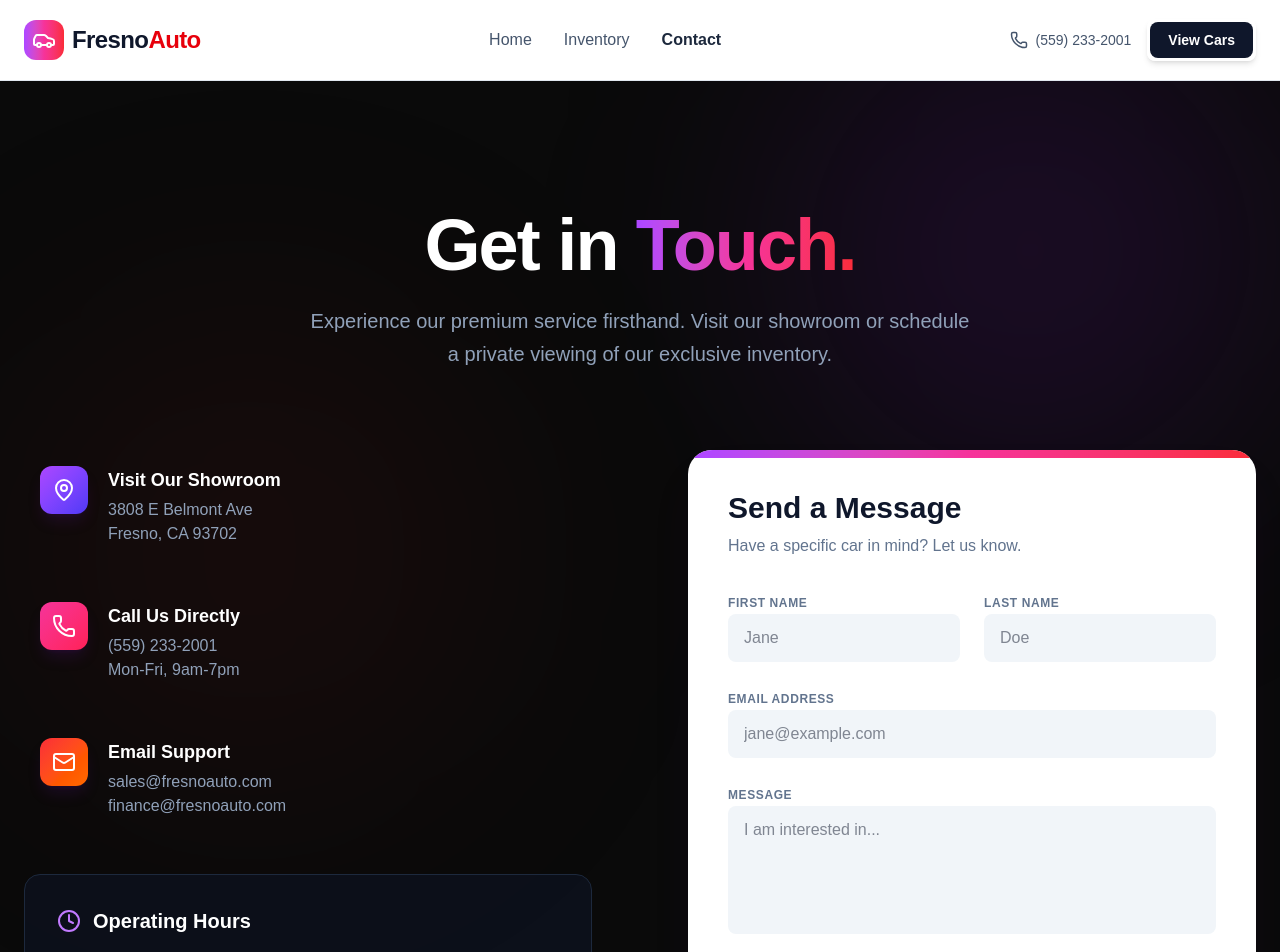
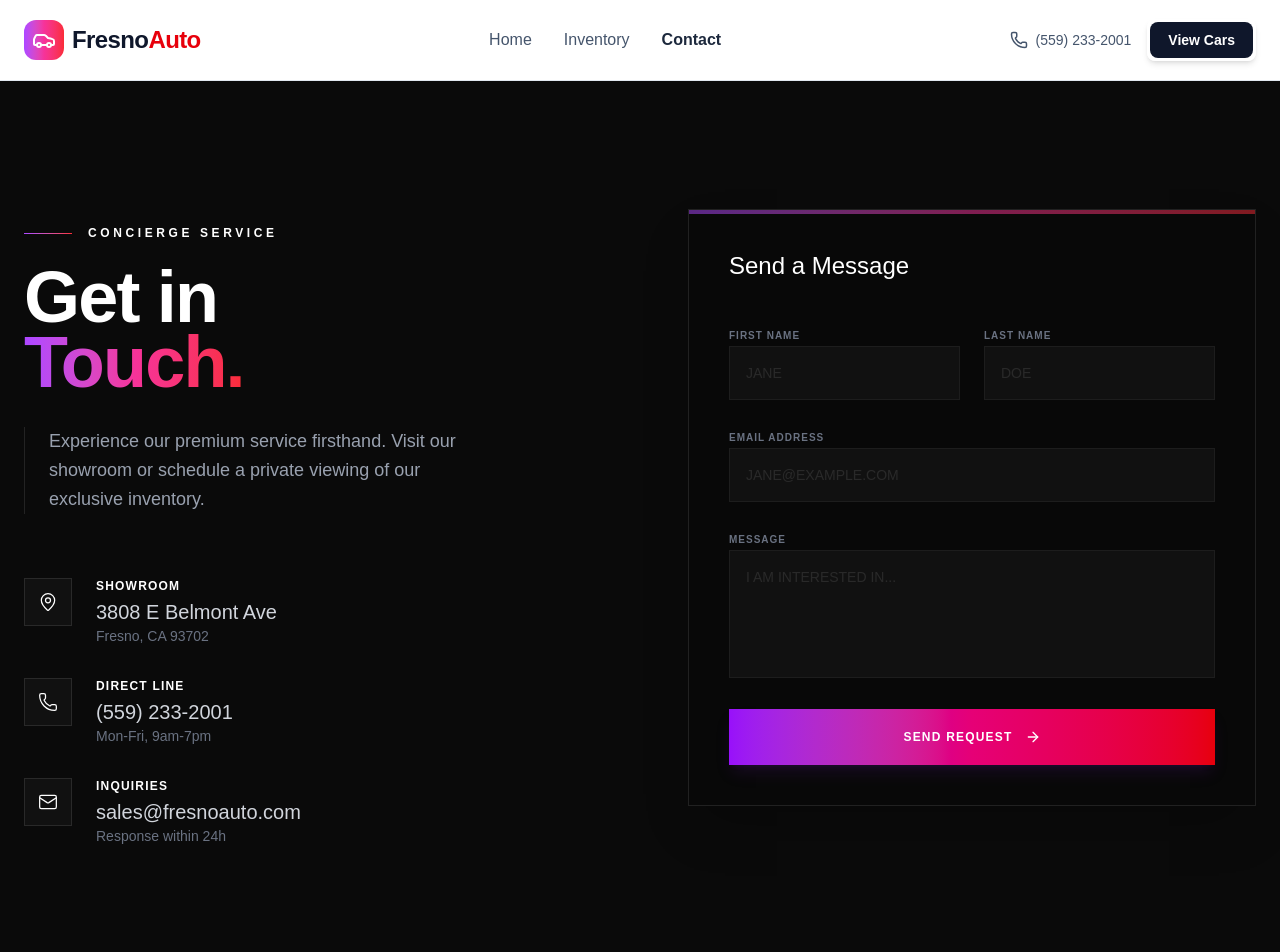
Before and after one commit to ProgramMoh/FresnoAS, a Next.js app: page /contact in a window 1280 px wide. Shown: the top 952 px of the page. Built offline with nearby package versions, Linux system fonts and the light colour scheme.

Commit message:
Ideal Design Update

```diff
--- a/src/app/contact/page.tsx
+++ b/src/app/contact/page.tsx
@@ -2,140 +2,142 @@
 
 import { motion } from "framer-motion";
 import Navbar from "@/components/Navbar";
-import { MapPin, Phone, Mail, Clock, Send } from "lucide-react";
+import { MapPin, Phone, Mail, ArrowRight } from "lucide-react";
 
 export default function ContactPage() {
   return (
-    <div className="bg-luxury-black min-h-screen text-white selection:bg-purple-800/30">
+    <div className="bg-luxury-black min-h-screen text-white selection:bg-purple-500/30 overflow-x-hidden relative">
       <Navbar />
-
-      {/* Background Elements */}
-      <div className="fixed inset-0 z-0 pointer-events-none">
-        <div className="absolute top-0 right-0 w-[500px] h-[500px] bg-purple-900/20 blur-[120px] rounded-full" />
-        <div className="absolute bottom-0 left-0 w-[500px] h-[500px] bg-red-900/10 blur-[120px] rounded-full" />
-      </div>
-
       <div className="relative z-10 max-w-7xl mx-auto px-6 py-24 lg:py-32">
 
-        {/* Header */}
-        <motion.div
-            initial={{ opacity: 0, y: 20 }}
-            animate={{ opacity: 1, y: 0 }}
-            transition={{ duration: 0.6 }}
-            className="text-center mb-20"
-        >
-            <h1 className="text-5xl md:text-7xl font-bold mb-6 tracking-tight">
-              Get in <span className="text-transparent bg-clip-text bg-gradient-to-r from-purple-500 via-pink-500 to-red-500">Touch.</span>
-            </h1>
-            <p className="text-slate-400 text-lg md:text-xl max-w-2xl mx-auto font-light leading-relaxed">
-              Experience our premium service firsthand. Visit our showroom or schedule a private viewing of our exclusive inventory.
-            </p>
-        </motion.div>
+        <div className="grid grid-cols-1 lg:grid-cols-2 gap-16 lg:gap-24 items-start">
 
-        <div className="grid grid-cols-1 lg:grid-cols-2 gap-12 lg:gap-24 items-start">
-
-          {/* Left: Contact Info */}
+          {/* --- LEFT COLUMN: INFO --- */}
           <motion.div
             initial={{ opacity: 0, x: -30 }}
             animate={{ opacity: 1, x: 0 }}
-            transition={{ duration: 0.6, delay: 0.2 }}
-            className="space-y-10"
+            transition={{ duration: 0.8, ease: "easeOut" }}
+            className="space-y-12 pt-4"
           >
-            {/* Info Cards */}
-            <div className="space-y-6">
+            <div>
+                {/* Crisp Accent Line */}
+                <div className="flex items-center gap-4 mb-6">
+                    <div className="h-px w-12 bg-gradient-to-r from-purple-500 to-red-500"></div>
+                    <span className="text-luxury-silver uppercase tracking-[0.3em] text-xs font-bold">
+                        Concierge Service
+                    </span>
+                </div>
+
+                <h1 className="text-6xl md:text-7xl font-bold mb-6 tracking-tight leading-[0.9] text-white">
+                  Get in <br />
+                  <span className="text-transparent bg-clip-text bg-gradient-to-r from-purple-500 via-pink-500 to-red-500">Touch.</span>
+                </h1>
+
+                <p className="text-gray-400 text-lg font-light leading-relaxed max-w-md mt-8 border-l border-white/10 pl-6">
+                  Experience our premium service firsthand. Visit our showroom or schedule a private viewing of our exclusive inventory.
+                </p>
+            </div>
+
+            {/* Clean, Aligned Contact Info with Icons */}
+            <div className="space-y-8 pt-4">
                 {[
                     {
                         icon: MapPin,
-                        title: "Visit Our Showroom",
-                        details: ["3808 E Belmont Ave", "Fresno, CA 93702"],
-                        color: "from-purple-500 to-indigo-600"
+                        title: "Showroom",
+                        line1: "3808 E Belmont Ave",
+                        line2: "Fresno, CA 93702"
                     },
                     {
                         icon: Phone,
-                        title: "Call Us Directly",
-                        details: ["(559) 233-2001", "Mon-Fri, 9am-7pm"],
-                        color: "from-pink-500 to-rose-500"
+                        title: "Direct Line",
+                        line1: "(559) 233-2001",
+                        line2: "Mon-Fri, 9am-7pm"
                     },
                     {
                         icon: Mail,
-                        title: "Email Support",
-                        details: ["sales@fresnoauto.com", "finance@fresnoauto.com"],
-                        color: "from-red-500 to-orange-500"
+                        title: "Inquiries",
+                        line1: "sales@fresnoauto.com",
+                        line2: "Response within 24h"
                     }
                 ].map((item, i) => (
-                    <div key={i} className="flex items-start gap-5 group p-4 rounded-2xl hover:bg-slate-900/50 transition-colors duration-300">
-                        <div className={`p-3 rounded-xl bg-gradient-to-br ${item.color} shadow-lg shadow-purple-900/20 group-hover:scale-110 transition-transform duration-300`}>
-                            <item.icon size={24} className="text-white" />
+                    <div key={i} className="flex items-start gap-6 group cursor-default">
+                        {/* Architectural Icon Box */}
+                        <div className="w-12 h-12 flex items-center justify-center bg-[#111] border border-white/10 group-hover:border-purple-500/50 group-hover:text-purple-400 transition-all duration-300">
+                            <item.icon size={20} strokeWidth={1.5} />
                         </div>
+
                         <div>
-                            <h3 className="font-bold text-lg text-white mb-1 group-hover:text-purple-400 transition-colors">{item.title}</h3>
-                            {item.details.map((line, idx) => (
-                                <p key={idx} className="text-slate-400 font-light">{line}</p>
-                            ))}
+                            <h3 className="text-xs font-bold uppercase tracking-widest text-white mb-2 flex items-center gap-2">
+                                {item.title}
+                            </h3>
+                            <p className="text-gray-300 font-light text-xl leading-none mb-1">{item.line1}</p>
+                            <p className="text-gray-500 text-sm">{item.line2}</p>
                         </div>
                     </div>
                 ))}
             </div>
-
-            {/* Hours Block */}
-            <div className="bg-slate-900/50 border border-slate-800 p-8 rounded-2xl">
-                <div className="flex items-center gap-3 mb-6">
-                    <Clock className="text-purple-400" />
-                    <h3 className="font-bold text-xl">Operating Hours</h3>
-                </div>
-                <div className="space-y-3 text-slate-300">
-                    <div className="flex justify-between border-b border-slate-800 pb-2">
-                        <span>Mon - Sat</span>
-                        <span className="font-medium text-white">9:30 AM - 6:00 PM</span>
-                    </div>
-                    <div className="flex justify-between text-slate-500">
-                        <span>Sunday</span>
-                        <span>Closed</span>
-                    </div>
-                </div>
-            </div>
           </motion.div>
 
-          {/* Right: Contact Form */}
+          {/* --- RIGHT COLUMN: STRUCTURED FORM --- */}
           <motion.div
-            initial={{ opacity: 0, x: 30 }}
-            animate={{ opacity: 1, x: 0 }}
-            transition={{ duration: 0.6, delay: 0.4 }}
-            className="bg-white rounded-3xl p-8 md:p-10 shadow-2xl shadow-purple-900/10 relative overflow-hidden group"
+            initial={{ opacity: 0, y: 40 }}
+            animate={{ opacity: 1, y: 0 }}
+            transition={{ duration: 0.8, delay: 0.2, ease: "easeOut" }}
+            className="relative"
           >
-            {/* Decorative Gradient Border Effect */}
-            <div className="absolute top-0 left-0 w-full h-2 bg-gradient-to-r from-purple-500 via-pink-500 to-red-500" />
+            {/* Architectural Container: Defined Border & Solid Background */}
+            <div className="bg-[#080808] border border-white/10 p-8 md:p-10 shadow-2xl relative overflow-hidden group">
 
-            <h2 className="text-3xl font-bold text-slate-900 mb-2">Send a Message</h2>
-            <p className="text-slate-500 mb-8">Have a specific car in mind? Let us know.</p>
+                {/* Subtle top border gradient (controlled color) */}
+                <div className="absolute top-0 left-0 w-full h-1 bg-gradient-to-r from-purple-500 via-pink-500 to-red-500 opacity-50 group-hover:opacity-100 transition-opacity duration-500"></div>
+
+                <h2 className="text-2xl font-light mb-10 text-white">Send a Message</h2>
 
                 <form className="space-y-6">
                     <div className="grid grid-cols-1 md:grid-cols-2 gap-6">
+                        {/* Boxed Inputs for Depth */}
                         <div className="space-y-2">
-                        <label className="text-xs font-bold uppercase tracking-wider text-slate-500">First Name</label>
-                        <input type="text" className="w-full bg-slate-100 border-none rounded-lg px-4 py-3 text-slate-900 focus:ring-2 focus:ring-purple-500 transition-all outline-none" placeholder="Jane" />
+                            <label className="text-[10px] uppercase tracking-widest text-gray-500 font-bold">First Name</label>
+                            <input
+                                type="text"
+                                className="w-full bg-[#111] border border-white/5 px-4 py-4 text-white focus:outline-none focus:border-purple-500/50 focus:bg-[#151515] transition-all duration-300 placeholder-white/10 text-sm"
+                                placeholder="JANE"
+                            />
                         </div>
                         <div className="space-y-2">
-                        <label className="text-xs font-bold uppercase tracking-wider text-slate-500">Last Name</label>
-                        <input type="text" className="w-full bg-slate-100 border-none rounded-lg px-4 py-3 text-slate-900 focus:ring-2 focus:ring-purple-500 transition-all outline-none" placeholder="Doe" />
+                            <label className="text-[10px] uppercase tracking-widest text-gray-500 font-bold">Last Name</label>
+                            <input
+                                type="text"
+                                className="w-full bg-[#111] border border-white/5 px-4 py-4 text-white focus:outline-none focus:border-purple-500/50 focus:bg-[#151515] transition-all duration-300 placeholder-white/10 text-sm"
+                                placeholder="DOE"
+                            />
                         </div>
                     </div>
 
                     <div className="space-y-2">
-                    <label className="text-xs font-bold uppercase tracking-wider text-slate-500">Email Address</label>
-                    <input type="email" className="w-full bg-slate-100 border-none rounded-lg px-4 py-3 text-slate-900 focus:ring-2 focus:ring-purple-500 transition-all outline-none" placeholder="jane@example.com" />
+                        <label className="text-[10px] uppercase tracking-widest text-gray-500 font-bold">Email Address</label>
+                        <input
+                            type="email"
+                            className="w-full bg-[#111] border border-white/5 px-4 py-4 text-white focus:outline-none focus:border-purple-500/50 focus:bg-[#151515] transition-all duration-300 placeholder-white/10 text-sm"
+                            placeholder="JANE@EXAMPLE.COM"
+                        />
                     </div>
 
                     <div className="space-y-2">
-                    <label className="text-xs font-bold uppercase tracking-wider text-slate-500">Message</label>
-                    <textarea className="w-full bg-slate-100 border-none rounded-lg px-4 py-3 text-slate-900 focus:ring-2 focus:ring-purple-500 transition-all h-32 resize-none outline-none" placeholder="I am interested in..."></textarea>
+                        <label className="text-[10px] uppercase tracking-widest text-gray-500 font-bold">Message</label>
+                        <textarea
+                            className="w-full bg-[#111] border border-white/5 px-4 py-4 text-white focus:outline-none focus:border-purple-500/50 focus:bg-[#151515] transition-all duration-300 placeholder-white/10 text-sm resize-none h-32"
+                            placeholder="I AM INTERESTED IN..."
+                        ></textarea>
                     </div>
 
-                <button className="w-full bg-slate-900 text-white font-bold py-4 rounded-xl flex items-center justify-center gap-2 hover:bg-slate-800 transition-all group-hover:shadow-lg">
-                    <span>Send Message</span>
-                    <Send size={18} className="group-hover:translate-x-1 transition-transform" />
+                    {/* Gradient Button: The distinct "pop" of expression */}
+                    <button className="w-full bg-gradient-to-r from-purple-600 via-pink-600 to-red-600 text-white font-bold py-5 mt-4 flex items-center justify-center gap-3 hover:opacity-90 transition-opacity uppercase tracking-widest text-xs shadow-lg shadow-purple-900/20">
+                        <span>Send Request</span>
+                        <ArrowRight size={16} />
                     </button>
                 </form>
+            </div>
           </motion.div>
 
         </div>
```
Also changed, not shown: src/app/inventory/[slug]/page.tsx (+80 -69 lines), src/app/inventory/page.tsx (+27 -10 lines), src/components/InventoryList.tsx (+13 -22 lines). Lines whose indentation alone changed are shown as unchanged.
